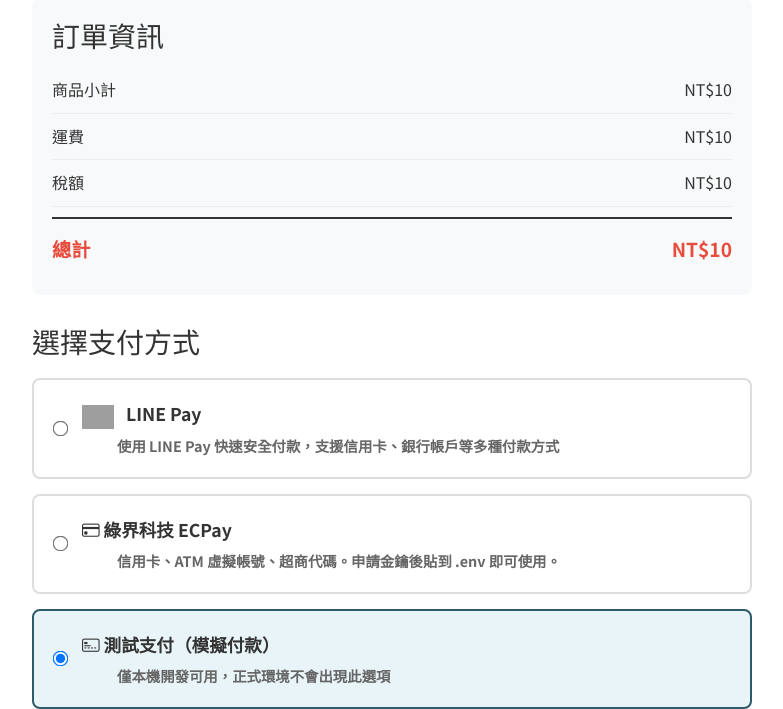
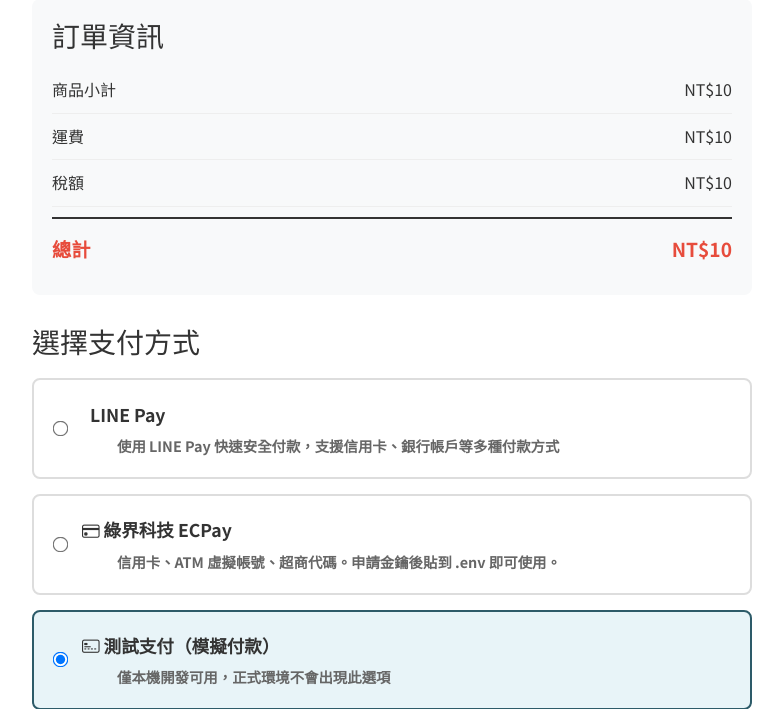
Before and after one commit to KKeevin/GoodJianPlus, a Django app: page /payment/1/ in a window 1280 px wide. Shown: the part 313-1022 px from the top of the page, without its empty margins (248-1031 px from the left). Run offline with Django 5.2, Linux system fonts and the light colour scheme; a user stored in the database is signed in; tables that the repository leaves empty hold one stand-in row (values such as "Sample post"); grey boxes marked "Sample" are stand-in pictures; data that the repository does not hold is empty; parts of the project's set-up code (start-up, migrations or seed data) failed here and were passed over; grey boxes are pictures that could not be loaded.

Commit message:
fix: replace broken LINE Pay image
Use the built-in LINE icon with local styling on the payment page instead of relying on the external LINE Pay logo asset.

```diff
--- a/plus/templates/payment/payment.html
+++ b/plus/templates/payment/payment.html
@@ -91,6 +91,13 @@
     align-items: center;
     font-weight: 600;
     font-size: 1.1rem;
+}
+
+.payment-brand-icon {
+    margin-right: 8px;
+    color: #00c300;
+    font-size: 24px;
+    line-height: 1;
 }
 
 .payment-method-desc {
@@ -191,7 +198,7 @@
                             <input type="radio" name="payment_method" value="linepay"{% if not allow_test_payment %} checked{% endif %}>
                             <div>
                                 <div>
-                                    <img src="https://static.line-scdn.net/linepay/portal/img/linepay_logo.svg" alt="LINE Pay" style="height: 24px; vertical-align: middle; margin-right: 8px;">
+                                    <i class="fab fa-line payment-brand-icon" aria-hidden="true"></i>
                                     LINE Pay
                                 </div>
                                 <div class="payment-method-desc">使用 LINE Pay 快速安全付款，支援信用卡、銀行帳戶等多種付款方式</div>
```
